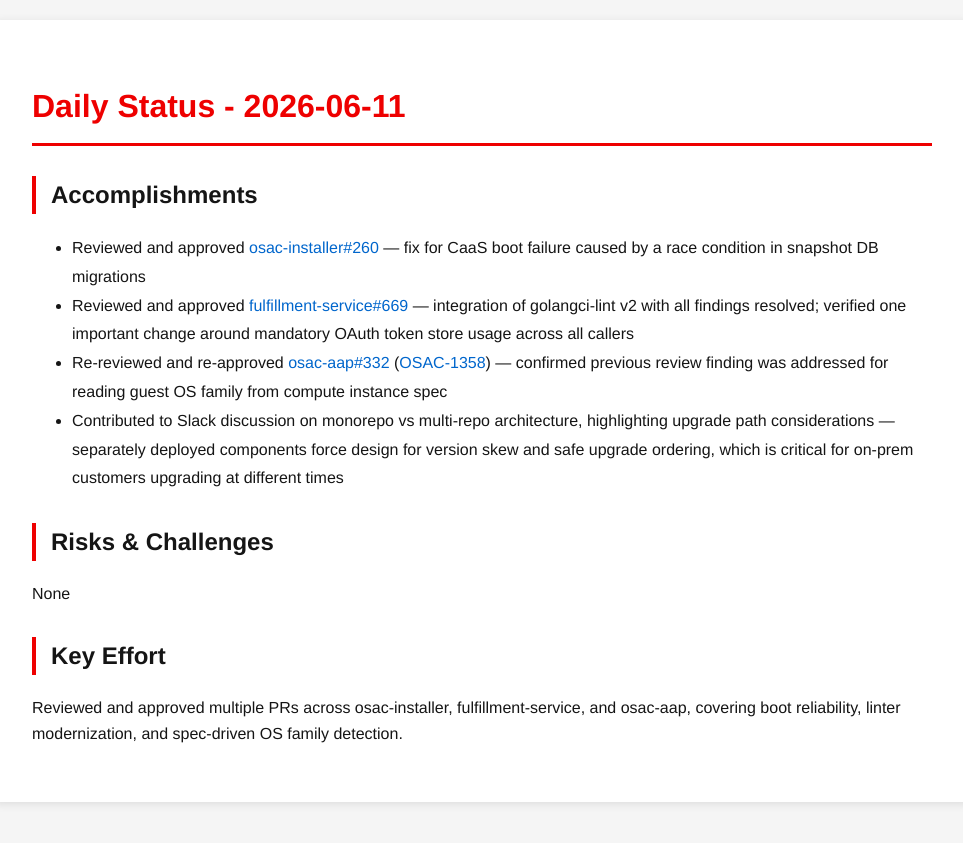
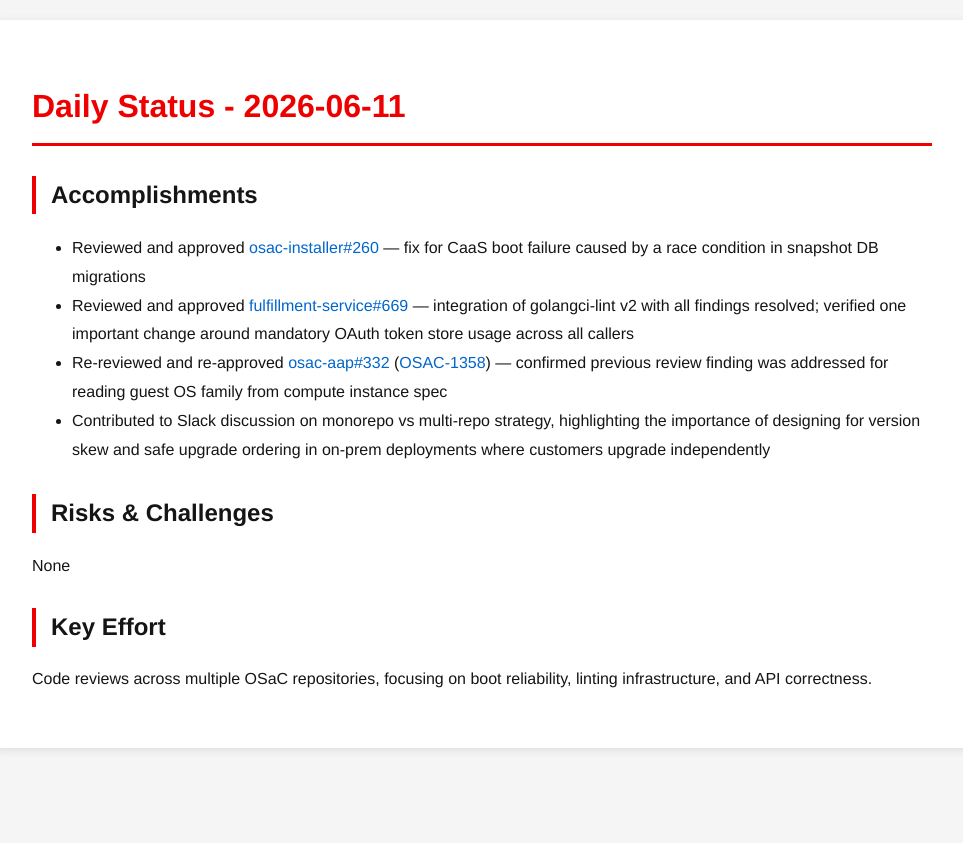
Before and after one commit to tzvatot/daily-status, a Jekyll site: the page built from 2026-06-11.md, in a window 1280 px wide. Shown: the top 843 px of the page, without its empty margins (158-1121 px from the left). Built offline with Jekyll 4.4.1, drawn with Linux system fonts in a browser that asks for light colours.

Commit message:
Daily status update - 2026-06-11

```diff
--- a/2026-06-11.md
+++ b/2026-06-11.md
@@ -10,10 +10,10 @@
 - Reviewed and approved [osac-installer#260](https://github.com/osac-project/osac-installer/pull/260) — fix for CaaS boot failure caused by a race condition in snapshot DB migrations
 - Reviewed and approved [fulfillment-service#669](https://github.com/osac-project/fulfillment-service/pull/669) — integration of golangci-lint v2 with all findings resolved; verified one important change around mandatory OAuth token store usage across all callers
 - Re-reviewed and re-approved [osac-aap#332](https://github.com/osac-project/osac-aap/pull/332) ([OSAC-1358](https://redhat.atlassian.net/browse/OSAC-1358)) — confirmed previous review finding was addressed for reading guest OS family from compute instance spec
-- Contributed to Slack discussion on monorepo vs multi-repo architecture, highlighting upgrade path considerations — separately deployed components force design for version skew and safe upgrade ordering, which is critical for on-prem customers upgrading at different times
+- Contributed to Slack discussion on monorepo vs multi-repo strategy, highlighting the importance of designing for version skew and safe upgrade ordering in on-prem deployments where customers upgrade independently
 
 ## Risks & Challenges
 None
 
 ## Key Effort
-Reviewed and approved multiple PRs across osac-installer, fulfillment-service, and osac-aap, covering boot reliability, linter modernization, and spec-driven OS family detection.
+Code reviews across multiple OSaC repositories, focusing on boot reliability, linting infrastructure, and API correctness.
```
